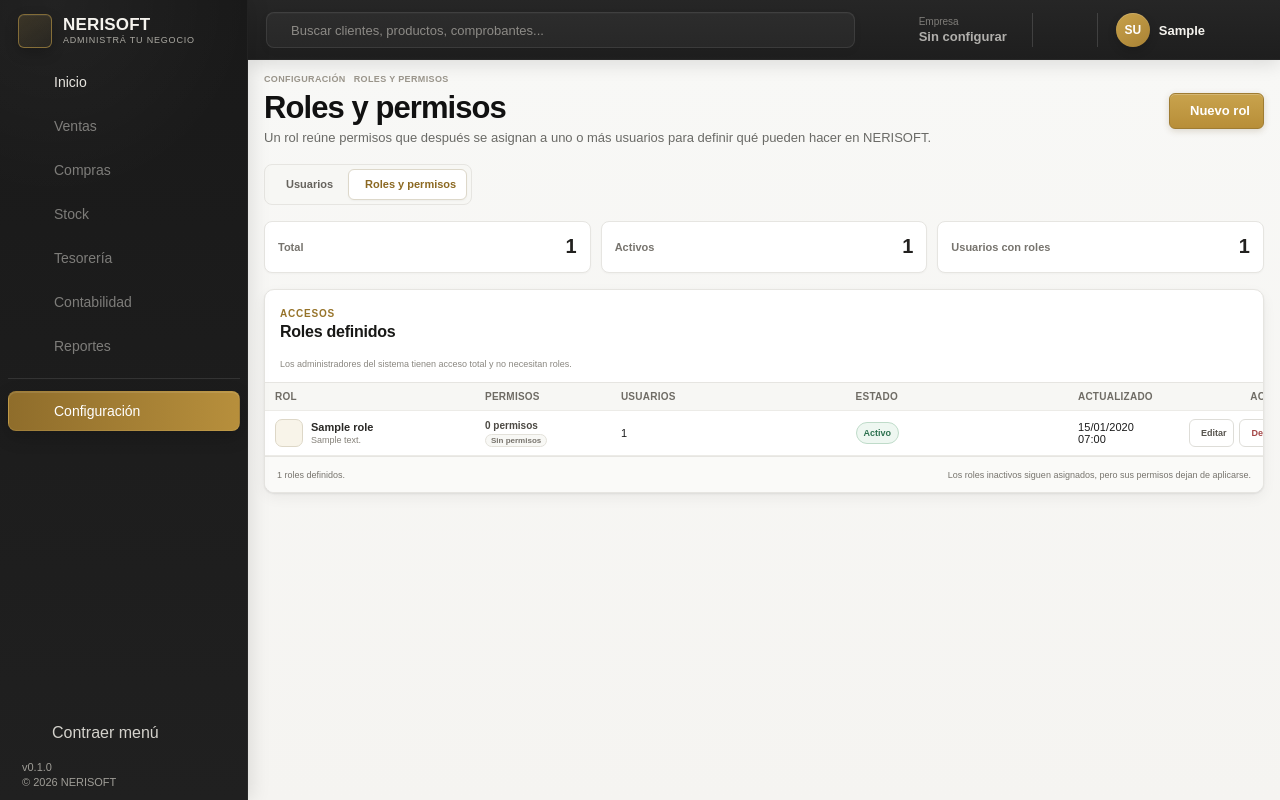
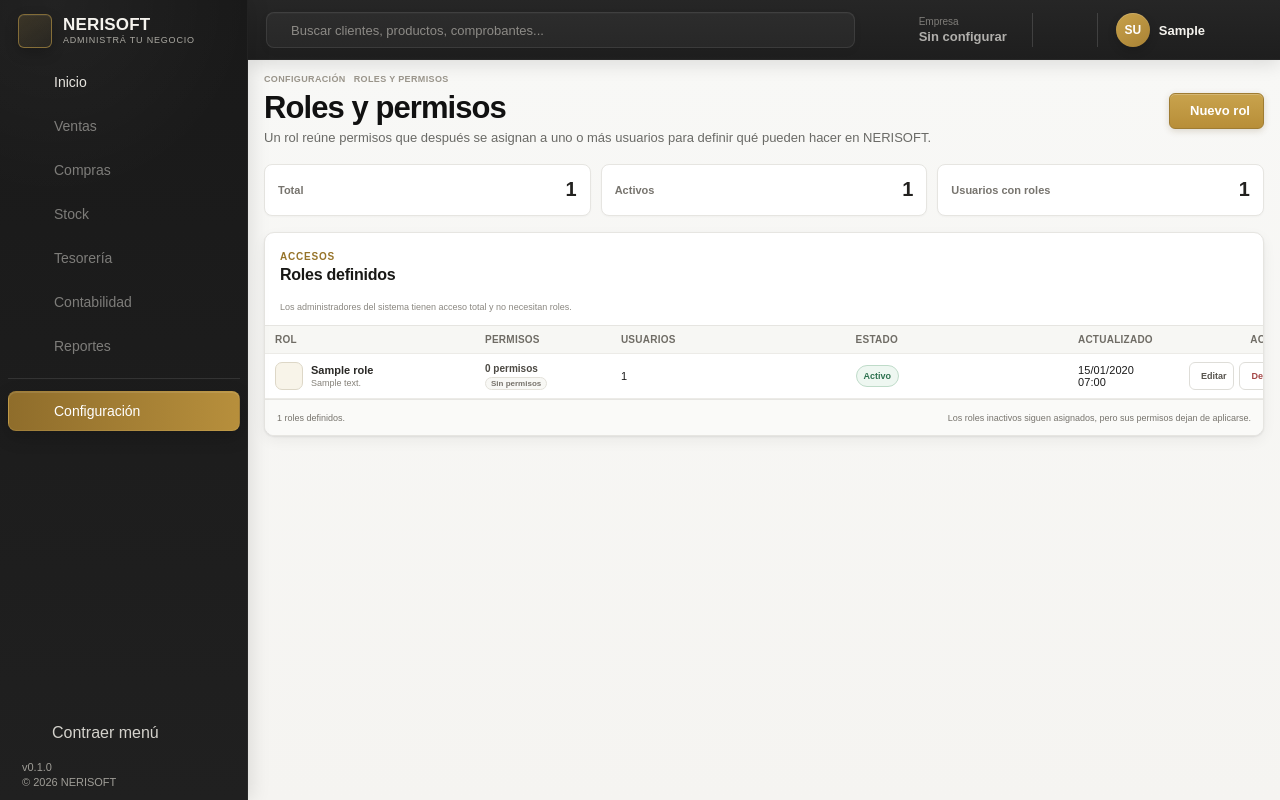
Before and after one commit to Nerpiti86/NeriSoft, a FastAPI app: page /configuracion/roles in a window 1280 px wide. Run offline with FastAPI, Linux system fonts and the light colour scheme; the visitor is signed in with stand-in values (Sample User, id 1); tables that the repository leaves empty hold one stand-in row (values such as "Sample post"); parts of the project's set-up code (start-up, migrations or seed data) failed here and were passed over; some libraries are stand-ins or nearby versions; some web fonts are replaced.

Commit message:
refactor: make roles an independent configuration view

```diff
--- a/app/templates/roles.html
+++ b/app/templates/roles.html
@@ -6,7 +6,7 @@
 <main class="workspace roles-workspace">
     <header class="workspace-header roles-header">
         <div>
-            <div class="users-breadcrumb">Configuración <i class="ti ti-chevron-right" aria-hidden="true"></i> Roles y permisos</div>
+            <div class="users-breadcrumb"><a href="/configuracion">Configuración</a> <i class="ti ti-chevron-right" aria-hidden="true"></i> Roles y permisos</div>
             <h1>Roles y permisos</h1>
             <p>Un rol reúne permisos que después se asignan a uno o más usuarios para definir qué pueden hacer en NERISOFT.</p>
         </div>
@@ -17,17 +17,6 @@
         </a>
         {% endif %}
     </header>
-
-    <nav class="config-tabs" aria-label="Configuración del sistema">
-        <a href="/configuracion/usuarios">
-            <i class="ti ti-users" aria-hidden="true"></i>
-            Usuarios
-        </a>
-        <a class="is-active" href="/configuracion/roles" aria-current="page">
-            <i class="ti ti-shield-lock" aria-hidden="true"></i>
-            Roles y permisos
-        </a>
-    </nav>
 
     {% if notice_message %}
     <div class="page-alert is-{{ notice_kind }}" role="status">
@@ -273,7 +262,7 @@
                         <td class="empty-users" colspan="6">
                             <i class="ti ti-shield-off" aria-hidden="true"></i>
                             <strong>Todavía no hay roles</strong>
-                            <span>Creá un rol, elegí sus permisos y después asignalo a uno o más usuarios desde la pestaña Usuarios.</span>
+                            <span>Creá un rol, elegí sus permisos y después asignalo a uno o más usuarios desde Usuarios.</span>
                         </td>
                     </tr>
                     {% endfor %}
```
